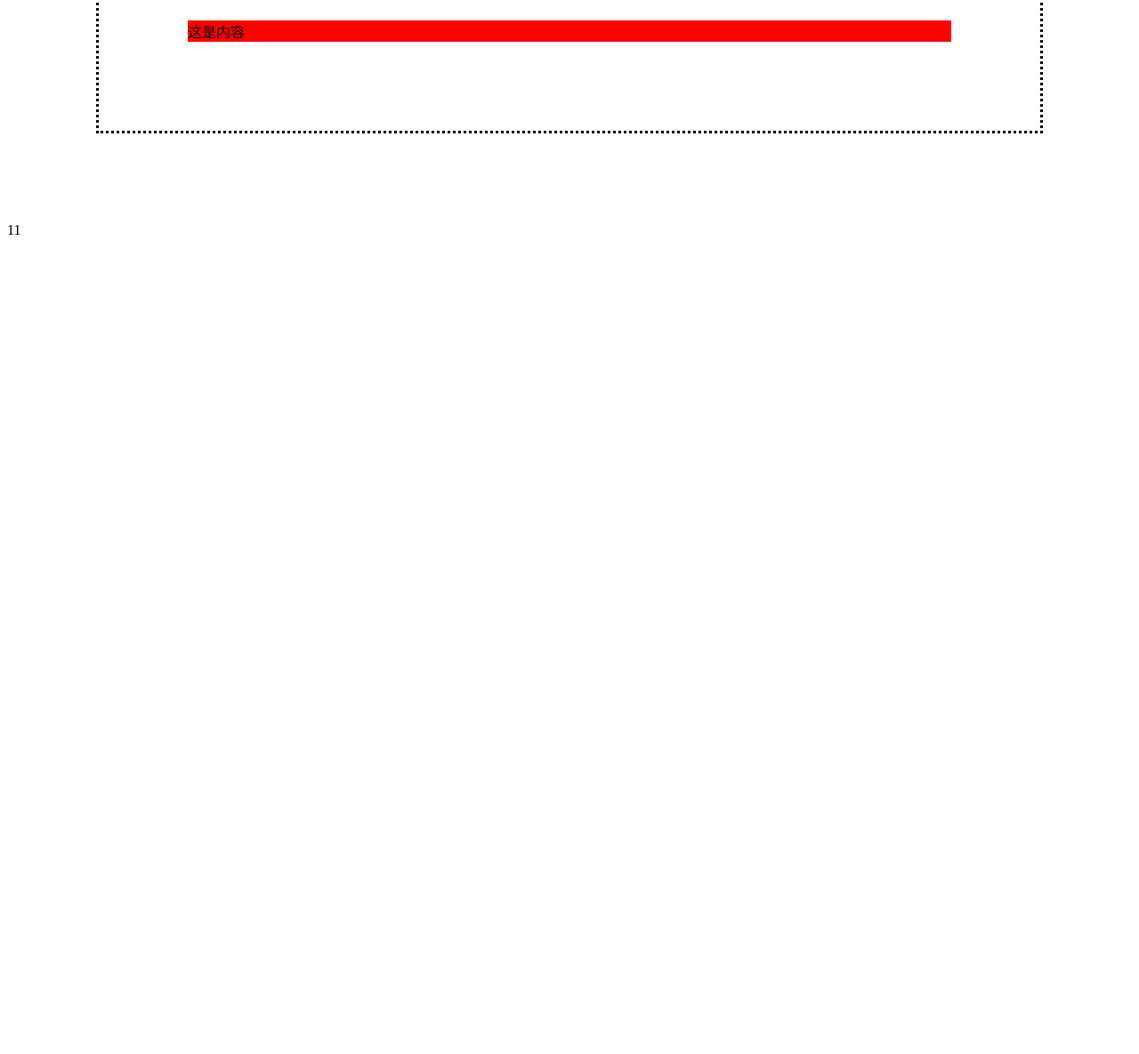
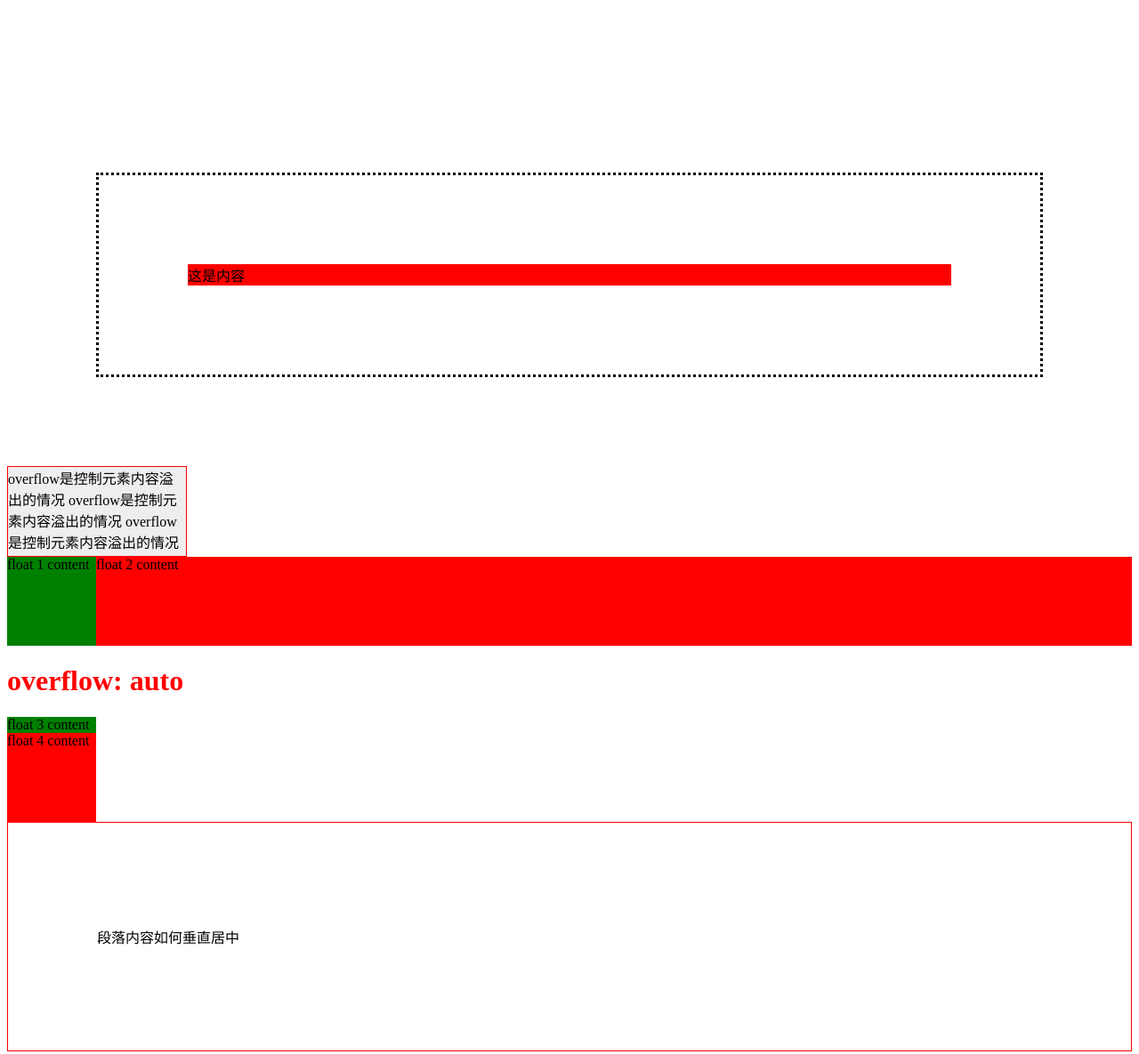
Before and after one commit to ChangingFond/learn-css, a plain HTML site: page index0.html in a window 1280 px wide. Shown: the part 1016-2201 px from the top of the page at 89% size. Before the commit the page ends 1292 px from the top, so only its background shows below. Drawn offline with Linux system fonts and the light colour scheme.

Commit message:
:smile: 学习进度更新

```diff
--- a/css/style0.css
+++ b/css/style0.css
@@ -1,3 +1,6 @@
+h1  {
+  color: red;
+}
 #position1 {
   width: 100px;
   height: 100px;
@@ -14,16 +17,18 @@
   width: 100px;
   height: 100px;
   background-color: green;
-  /*position: absolute; /*脱离文档流*/
-  /*position: fixed; 不随页面滚动*/
+  /*position: absolute; /*脱离文档流，参考父级指定位置的元素，该父级元素设置position属性*/
+  /*position: fixed; 和relative相同，但不随页面滚动*/
   /*position: static; 偏移量不起效果*/
-  position: relative;
+  position: relative; /*相对于原来的位置(static)偏移*/
   left: 10px;
   top: 10px;
   z-index: 1;
 }
 .mg {
+  outline: 10px solid blue;
   background-color: green;
+  border: 1px solid red;
   height: 100px;
   margin: 100px;
   width: 100px;
@@ -58,7 +63,7 @@ td {
   padding-left: 100px;
   padding-right: 100px;
 }
-p {
+p.p {
   /*全边框与单边框*/
   background-color: red;
   border: 2px solid blue;
@@ -68,3 +73,43 @@ p {
   border-radius: 12px;
   text-align: center;
 }
+.overflow {
+  border: 1px solid red;
+  background-color: #eee;
+  width: 200px;
+  height: 100px;
+  /*overflow: hidden;*/
+  /*overflow: scroll;*/
+  overflow: auto; /*该元素内包含有宽度大于该元素的元素，x轴也会显示滚动条*/
+  /*overflow-x: auto;*/
+  /*overflow-y: auto;*/
+}
+.float1 {
+  background-color: green;
+  width: 100px;
+  height: 100px;
+  float: left; /*脱离文本流，影响下一元素*/
+}
+.float2 {
+  background-color: red;
+  height: 100px;
+  /*clear: left; 清除上一元素的float影响*/
+}
+.float3 {
+  width: 100px;
+  height: 100px;
+  background-color: green;
+  /*overflow: auto; /*防止子元素溢出*/*/
+}
+.float4 {
+  background-color: red;
+  width: 100px;
+  height: 100px;
+  float: right;
+  /*该元素高度大于父级元素，会溢出*/
+}
+.clearfix::after {
+  clear: both;
+  content: "";
+  display: table;
+}
--- a/index0.html
+++ b/index0.html
@@ -7,23 +7,30 @@
 		<!-- Mobile Metas -->
 	  <!-- <meta name="viewport" content="width=device-width, initial-scale=1.0, maximum-scale=1.0, user-scalable=no" /> -->
 		<!-- <link href="css/bootstrap.min.css" rel="stylesheet" /> -->
-		<link href="css/style0.css" type="text/css" rel="stylesheet" />
+
 		<!-- 内联样式表 -->
-		<style>
-			h1{
-				color: sienna;
-			}
-		</style>
+    <style>
+      h1 {
+        color: sienna;
+      }
+      .align {
+        border: 1px solid red;
+        padding: 100px;
+        clear: right;
+      }
+    </style>
+    <link href="css/style0.css" type="text/css" rel="stylesheet" />
 	</head>
   <body>
-    <!-- <div id="position1"></div>
-    <div id="position2"></div> -->
+    <h1>Test</h1>
+    <div id="position1"></div>
+    <div id="position2"></div>
     <table border="1">
       <tr>
         <td>内边距</td>
       </tr>
     </table>
-    <p>CSS样式</p>
+    <p class="p">CSS样式</p>
     <div class="mg">
       外边距
     </div>
@@ -47,9 +54,33 @@
         </div>
       </div>
     </div>
-    <div class="test">
-      11
+    <div class="overflow">
+      overflow是控制元素内容溢出的情况
+      overflow是控制元素内容溢出的情况
+      overflow是控制元素内容溢出的情况
+      overflow是控制元素内容溢出的情况
+      overflow是控制元素内容溢出的情况
     </div>
+
+    <div class="float1">
+      float 1 content
+    </div>
+    <div class="float2">
+      float 2 content
+    </div>
+
+    <h1>overflow: auto</h1>
+    <div class="float3 clearfix">
+      float 3 content
+      <div class="float4">
+        float 4 content
+      </div>
+    </div>
+
+    <div class="align">
+      <p>段落内容如何垂直居中</p>
+    </div>
+
     <!-- <script type="text/javascript">
       for(var i = 0; i<100; i++) {
         document.write(i+'<br />');
```
